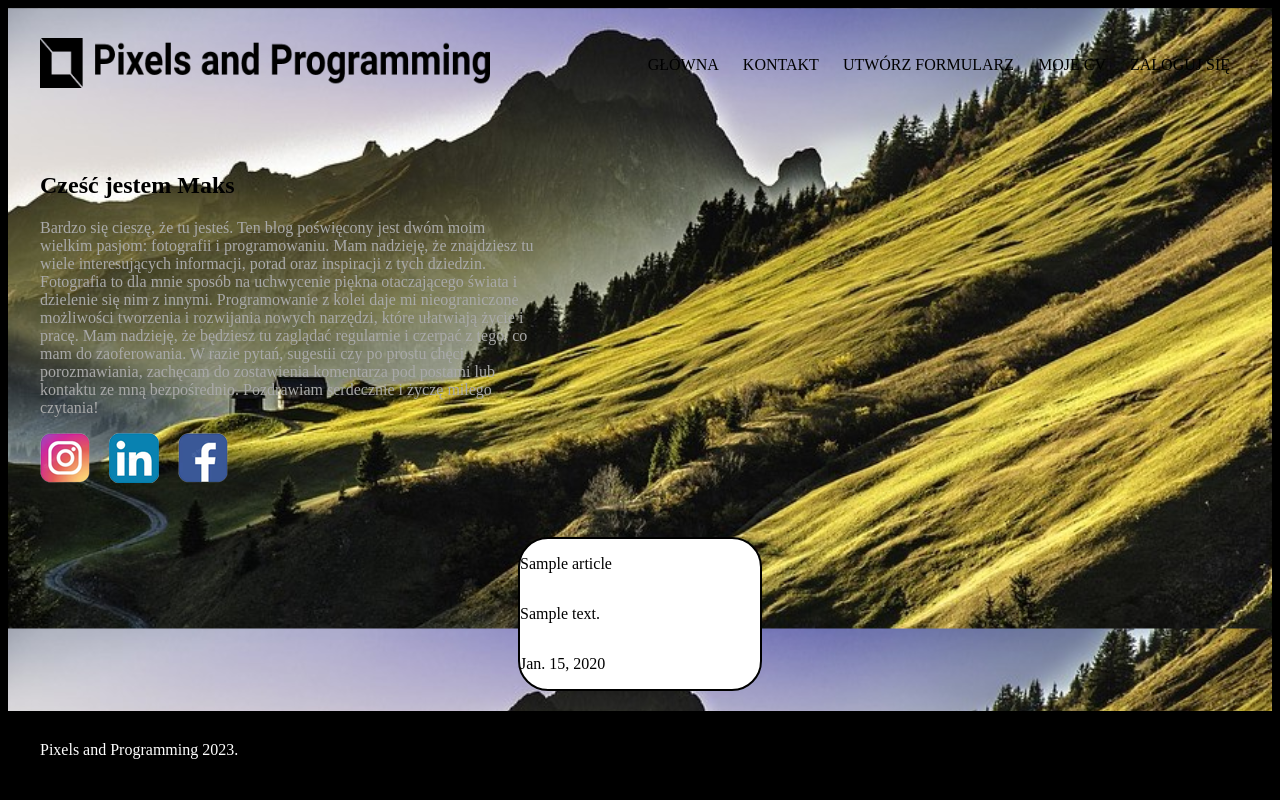
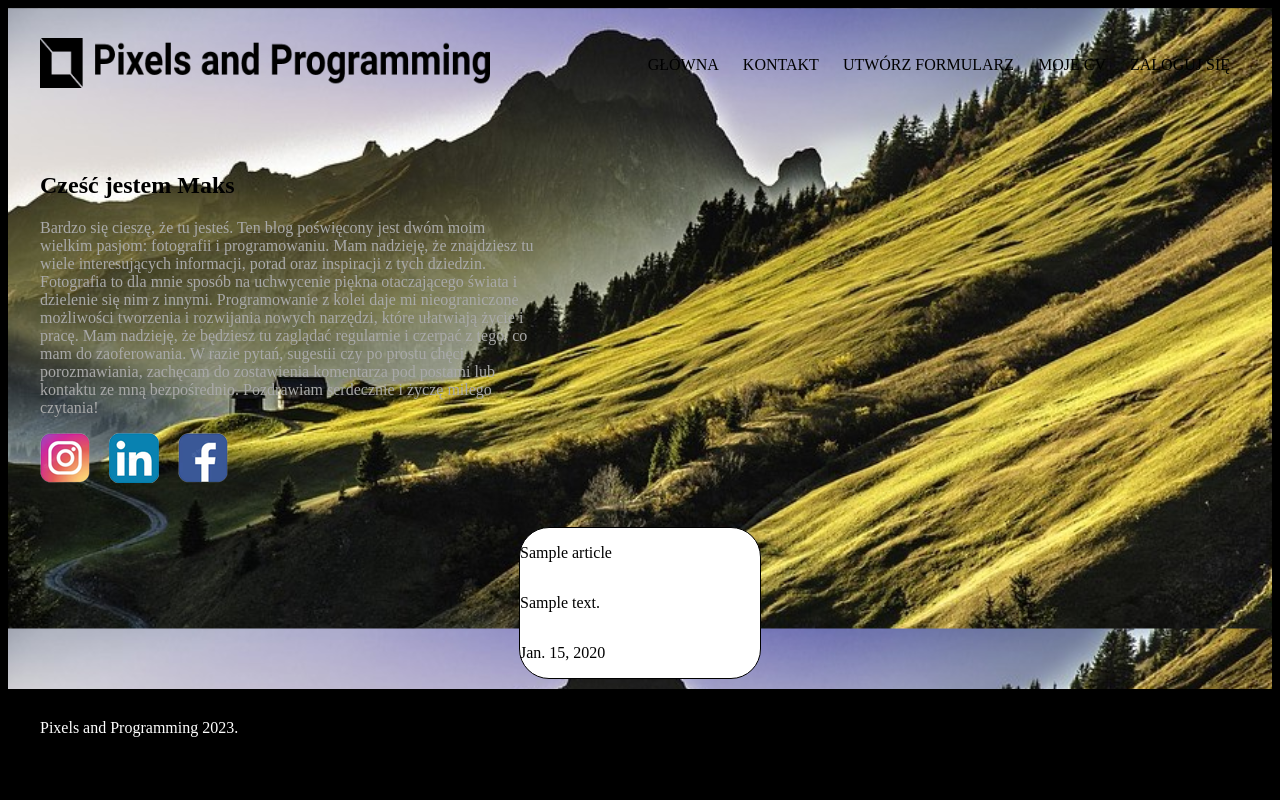
Before and after one commit to Maksymilian03/Pixels_and_programing, a Django app: page / in a window 1280 px wide. Run offline with Django 4.2, Linux system fonts and the light colour scheme; tables that the repository leaves empty hold one stand-in row (values such as "Sample post").

Commit message:
small corect

```diff
--- a/blog/static/css/style.css
+++ b/blog/static/css/style.css
@@ -75,10 +75,10 @@ html {
 
 .box{
     border-radius:30px ;
-    margin-top: 20px;
-    margin-bottom: 20px;
+    margin-top: 10px;
+    margin-bottom: 10px;
     max-width: 240px;
-    border: 2px solid black;
+    border: 1px solid black;
     background-color: #ffff;
     transition: 0.5s all ease;
 }
@@ -87,7 +87,6 @@ html {
     display: flex;
     flex: 1;
     flex-direction: column;
-    flex-wrap: wrap;
 
 }
 
```
